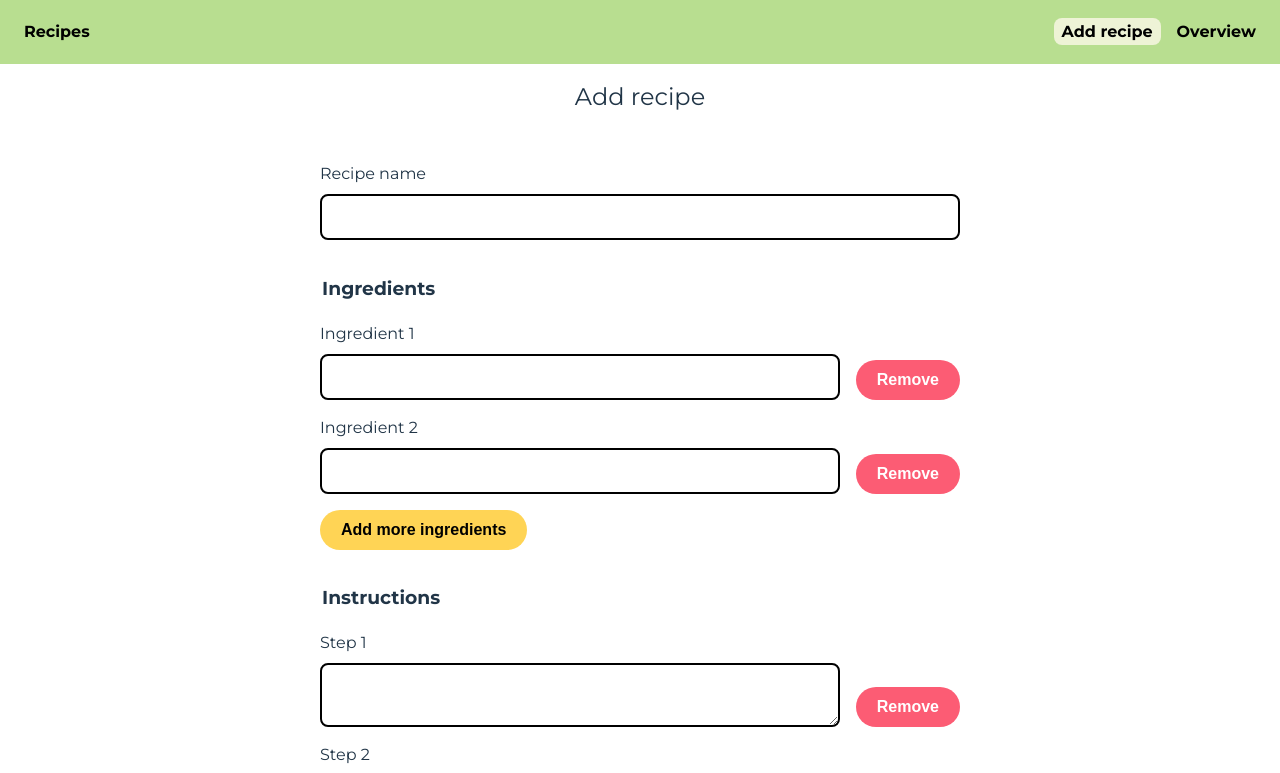
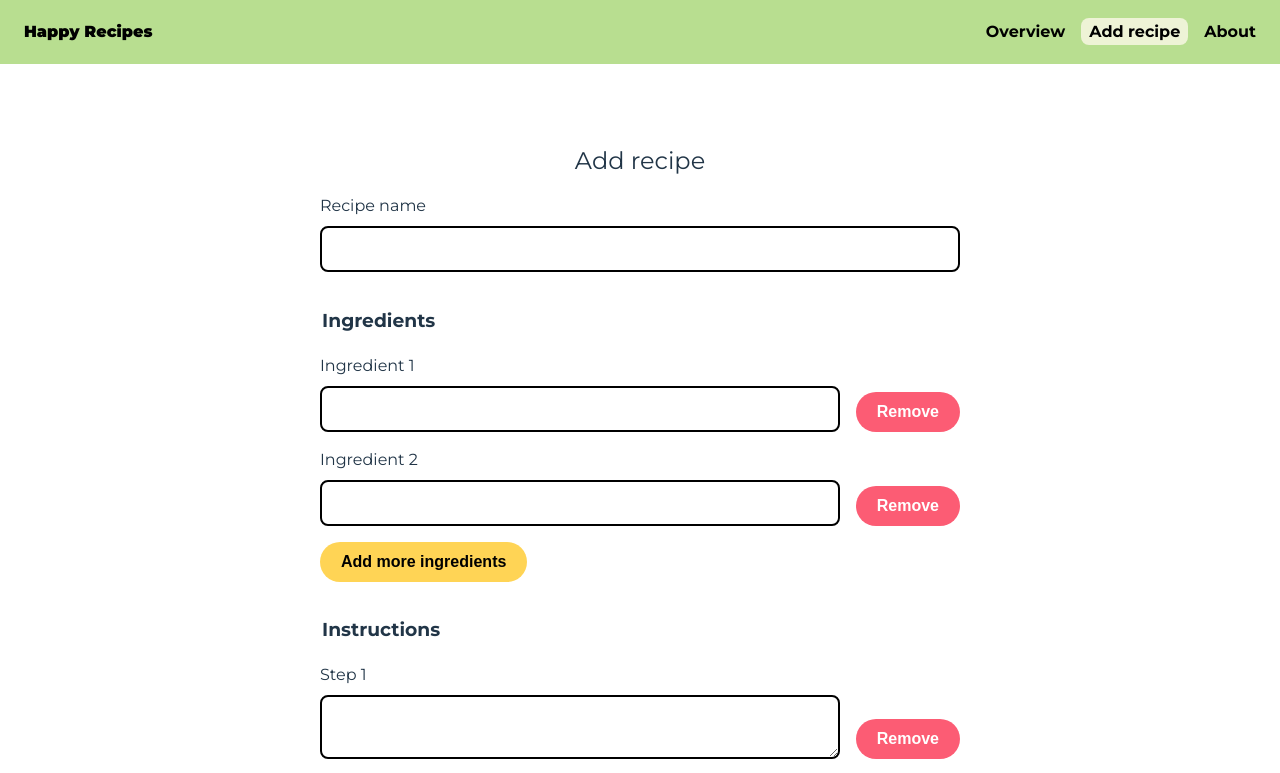
Before and after one commit to Corneliaryas/recipes-frontend, a React (Vite) app: page /add-recipe in a window 1280 px wide. Shown: the top 773 px of the page. Built offline with nearby package versions, Linux system fonts and the light colour scheme.

Commit message:
feat: add about page

```diff
--- /dev/null
+++ b/src/About/About.tsx
@@ -0,0 +1,3 @@
+export const About = () => {
+  return <p>A collection of low carb vegetarian recipes</p>;
+};
--- a/src/AddRecipe/styles.ts
+++ b/src/AddRecipe/styles.ts
@@ -26,7 +26,7 @@ export const Form = styled.form`
   display: flex;
   flex-direction: column;
   gap: 1rem;
-  margin: 2rem 0;
+  margin: 0;
   width: 100%;
 
   @media (min-width: 768px) {
--- a/src/App.tsx
+++ b/src/App.tsx
@@ -3,6 +3,7 @@ import { Navbar } from "./Navbar/Navbar";
 import { Route, Routes } from "react-router";
 import { AddRecipe } from "./AddRecipe/AddRecipe";
 import { Recipe } from "./Recipe/Recipe";
+import { About } from "./About/About";
 
 const App = () => {
   return (
@@ -12,6 +13,7 @@ const App = () => {
         <Route path="/" element={<Overview />} />
         <Route path="/recipes/:id" element={<Recipe />} />
         <Route path="/add-recipe" element={<AddRecipe />} />
+        <Route path="/about" element={<About />} />
       </Routes>
     </>
   );
--- a/src/Navbar/Navbar.tsx
+++ b/src/Navbar/Navbar.tsx
@@ -1,5 +1,5 @@
 import styled from "@emotion/styled";
-import { NavLink } from "react-router";
+import { Link, NavLink } from "react-router";
 
 const Nav = styled.nav`
   height: fit-content;
@@ -29,6 +29,19 @@ const StyledNavLink = styled(NavLink)`
     color: var(--main-text-color);
   }
 `;
+const StyledLink = styled(Link)`
+  color: var(--main-text-color);
+  padding: 0.25rem 0.5rem;
+  border-radius: 0.5rem;
+  box-sizing: border-box;
+  font-weight: 900;
+
+  :hover,
+  :focus {
+    background-color: var(--main-bg-color);
+    color: var(--main-text-color);
+  }
+`;
 
 const StyledList = styled.ul`
   list-style: none;
@@ -40,13 +53,16 @@ const StyledList = styled.ul`
 export const Navbar = () => {
   return (
     <Nav>
-      <StyledNavLink to="/">Recipes</StyledNavLink>
+      <StyledLink to="/">Happy Recipes</StyledLink>
       <StyledList>
+        <li>
+          <StyledNavLink to="/">Overview</StyledNavLink>
+        </li>
         <li>
           <StyledNavLink to="/add-recipe">Add recipe</StyledNavLink>
         </li>
         <li>
-          <StyledNavLink to="/">Overview</StyledNavLink>
+          <StyledNavLink to="/about">About</StyledNavLink>
         </li>
       </StyledList>
     </Nav>
--- a/src/Overview/Overview.tsx
+++ b/src/Overview/Overview.tsx
@@ -9,7 +9,6 @@ import { Loading } from "../ui/Loading";
 const StyledContainer = styled.main`
   display: flex;
   width: 100%;
-  min-height: 100vh;
   justify-content: center;
   align-items: center;
   text-align: center;
@@ -23,7 +22,7 @@ const StyledContainer = styled.main`
     margin: 0 auto;
   }
   @media (min-width: 768px) {
-    padding: 8rem;
+    padding: 4rem 8rem;
     max-width: 80rem;
     margin: 0 auto;
   }
--- a/src/index.css
+++ b/src/index.css
@@ -29,6 +29,7 @@ a:hover {
 
 body {
   margin: 0 1.5rem;
+  margin-top: 4rem;
 }
 
 h1 {
```
